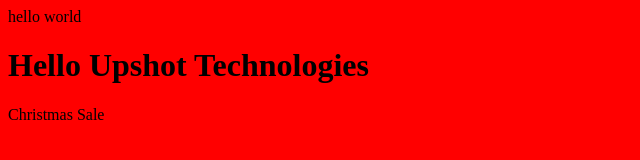
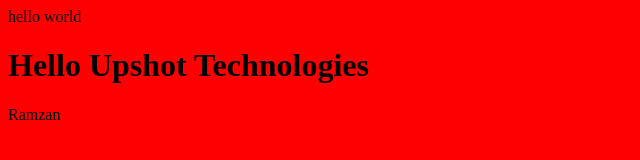
Before and after one commit to bharathpantala/UpshotTech, a plain HTML site: page index.html in a window 1280 px wide. Shown: the full height of the page, 0-640 px from the left. Drawn offline with Linux system fonts and the light colour scheme.

Commit message:
5.1
Hussain testing purpose

```diff
--- a/index.html
+++ b/index.html
@@ -3,7 +3,7 @@
   hello world
 
 <h1> Hello Upshot Technologies</h1>
-  <p>Christmas Sale</p>
+  <p> Ramzan </p>
 
   </body>
 
```
